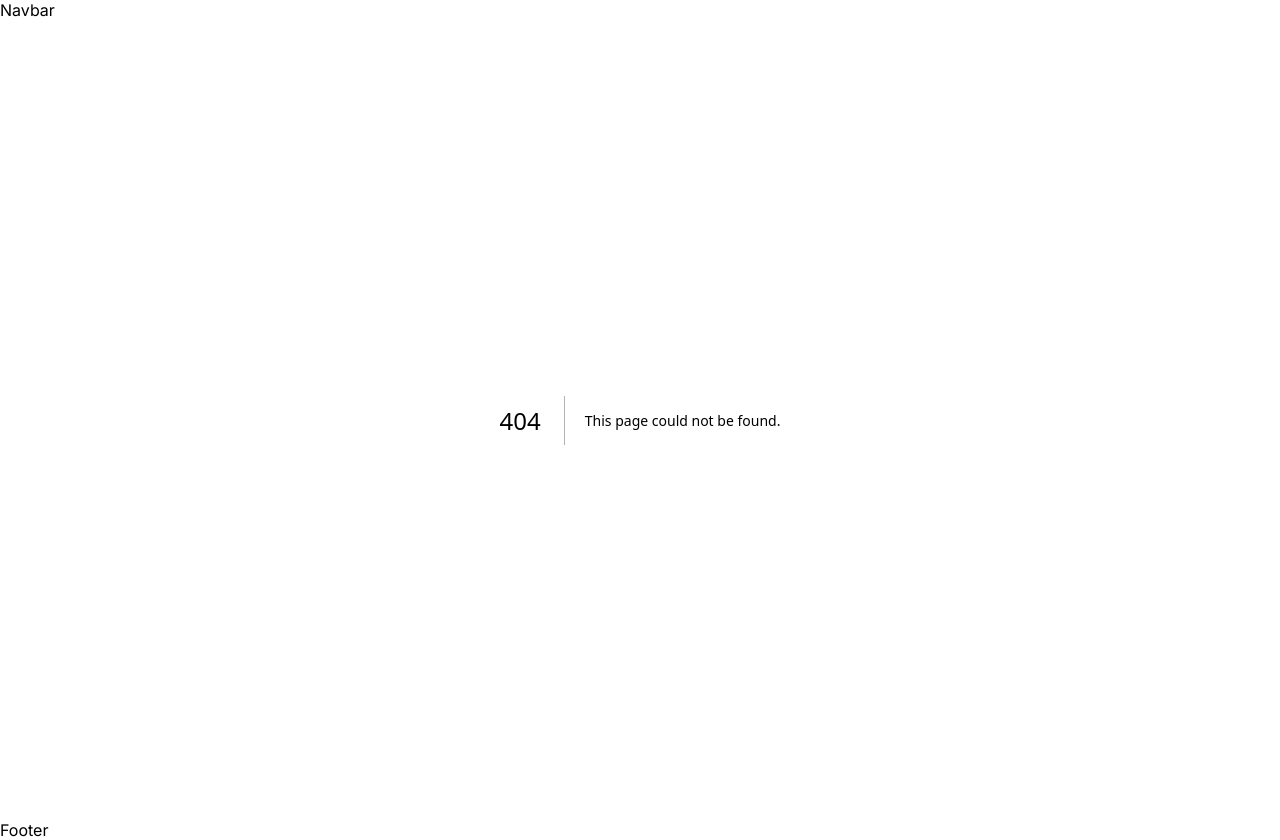
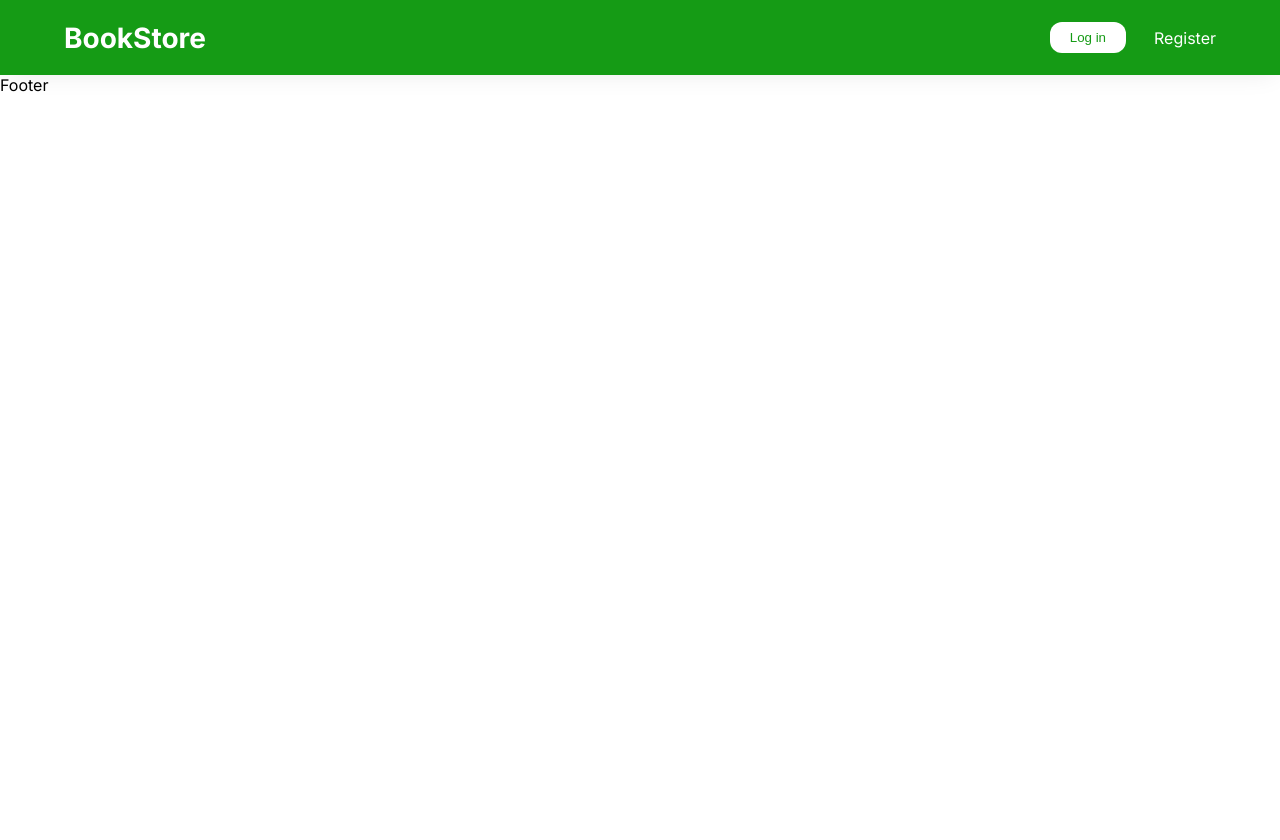
Before and after one commit to jigneshgit935/Ecommerce-BookStore-NextJS, a Next.js app: page /register in a window 1280 px wide. Before the commit this address had no page. After the commit the page ends 800 px from the top, so only its background shows below. Built offline with nearby package versions, Linux system fonts and the light colour scheme; no server answers.

Commit message:
Navbar created

```diff
--- a/src/app/globals.css
+++ b/src/app/globals.css
@@ -5,10 +5,10 @@
 }
 
 :root {
-  --primary-color: '#159b15';
-  --primary-color-darker: '#198a19';
-  --secondary-color: '#333';
-  --secondary-color-lighter: '#555';
+  --primary-color: #159b15;
+  --primary-color-darker: #198a19;
+  --secondary-color: #333;
+  --secondary-color-lighter: #555;
 }
 
 a {
--- a/src/app/page.js
+++ b/src/app/page.js
@@ -3,7 +3,7 @@ import BookCatalog from '@/component/bookCatalog/BookCatalog';
 
 export default function Home() {
   return (
-    <main className={styles.main}>
+    <main>
       <Hero />
       <BookCatalog />
     </main>
--- /dev/null
+++ b/src/app/register/page.jsx
@@ -0,0 +1,7 @@
+import React from 'react';
+import './register.module.css';
+const page = () => {
+  return <div></div>;
+};
+
+export default page;
--- a/src/component/navbar/Navbar.jsx
+++ b/src/component/navbar/Navbar.jsx
@@ -1,7 +1,47 @@
+'use client';
+
 import React from 'react';
 import classes from './navbar.module.css';
+import { signIn, signOut, useSession } from 'next-auth/react';
+import Link from 'next/link';
+import { AiOutlineShoppingCart } from 'react-icons/ai';
 const Navbar = () => {
-  return <div>Navbar</div>;
+  const { data: session } = useSession();
+
+  const isLoggedIn = Boolean(session?.user);
+
+  return (
+    <div className={classes.container}>
+      <div className={classes.wrapper}>
+        <Link href="/" className={classes.left}>
+          <h2>BookStore</h2>
+        </Link>
+
+        <div className={classes.right}>
+          {isLoggedIn ? (
+            <button onClick={() => signOut()} className={classes.logoutButton}>
+              Logout
+            </button>
+          ) : (
+            <>
+              <button onClick={() => signIn()} className={classes.login}>
+                Log in
+              </button>
+              <Link href="/register" className={classes.register}>
+                Register
+              </Link>
+            </>
+          )}
+          {isLoggedIn && (
+            <Link href="/cart" className={classes.cartContainer}>
+              <AiOutlineShoppingCart className={classes.cartIcon} />
+              <span className={classes.cartQuantity}>0</span>
+            </Link>
+          )}
+        </div>
+      </div>
+    </div>
+  );
 };
 
 export default Navbar;
--- a/src/component/navbar/navbar.module.css
+++ b/src/component/navbar/navbar.module.css
@@ -0,0 +1,94 @@
+.container {
+  height: 75px;
+  width: 100%;
+  position: sticky;
+  top: 0;
+  left: 0;
+  background-color: var(--primary-color);
+  box-shadow: 2px 5px 27px -8px rgba(0, 0, 0, 0.1);
+  z-index: 1;
+}
+
+.wrapper {
+  width: 90%;
+  height: 100%;
+  margin: 0 auto;
+  display: flex;
+  justify-content: space-between;
+  align-items: center;
+}
+
+.left {
+  color: inherit;
+  text-decoration: none;
+}
+
+.left > h2 {
+  font-size: 28px;
+  font-weight: bold;
+  color: white;
+}
+
+.right {
+  display: flex;
+  justify-content: flex-end;
+  align-items: center;
+  gap: 1.75rem;
+}
+
+.logoutButton {
+  border: none;
+  outline: none;
+  padding: 0.25rem 0.75rem;
+  color: var(--primary-color);
+  border-radius: 8px;
+  transition: 150ms;
+  cursor: pointer;
+}
+
+.logoutButton:hover {
+  color: #efefef;
+}
+
+.login {
+  background-color: white;
+  color: var(--primary-color);
+  border: none;
+  outline: none;
+  padding: 0.5rem 1.25rem;
+  border-radius: 12px;
+  cursor: pointer;
+  transition: 150ms;
+}
+
+.login:hover {
+  background-color: #efefef;
+}
+
+.register {
+  color: white;
+}
+
+.cartContainer {
+  display: flex;
+  position: relative;
+  text-decoration: none;
+  font-size: 18px;
+  color: white;
+  cursor: pointer;
+}
+
+.cartQuantity {
+  position: absolute;
+  width: 18px;
+  height: 18px;
+  background-color: white;
+  color: var(--primary-color);
+  bottom: 0.75rem;
+  left: 0.75rem;
+  display: flex;
+  align-items: center;
+  justify-content: center;
+  border-radius: 50%;
+  font-size: 15px;
+}
```
Also changed, not shown: src/app/login/page.jsx (added, +7 -0 lines), src/app/login/login.module.css (added), src/app/register/register.module.css (added).
